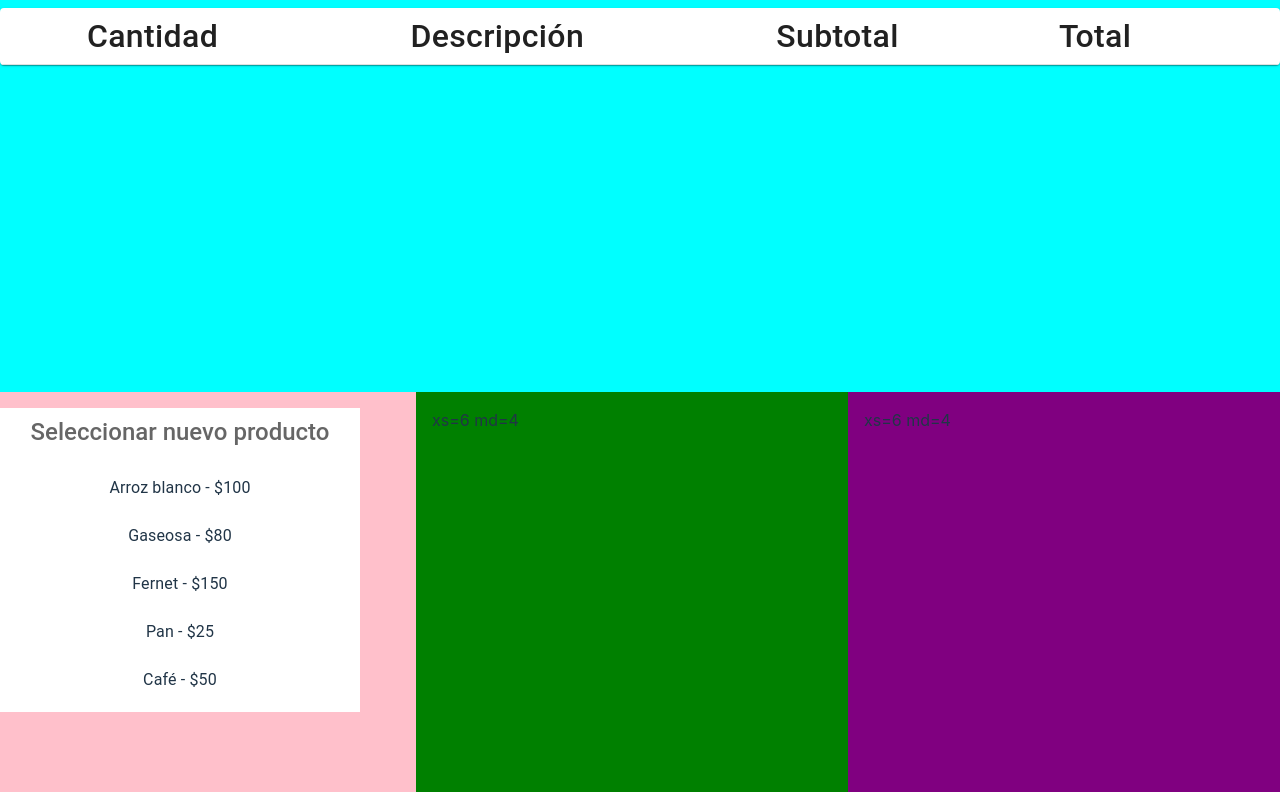
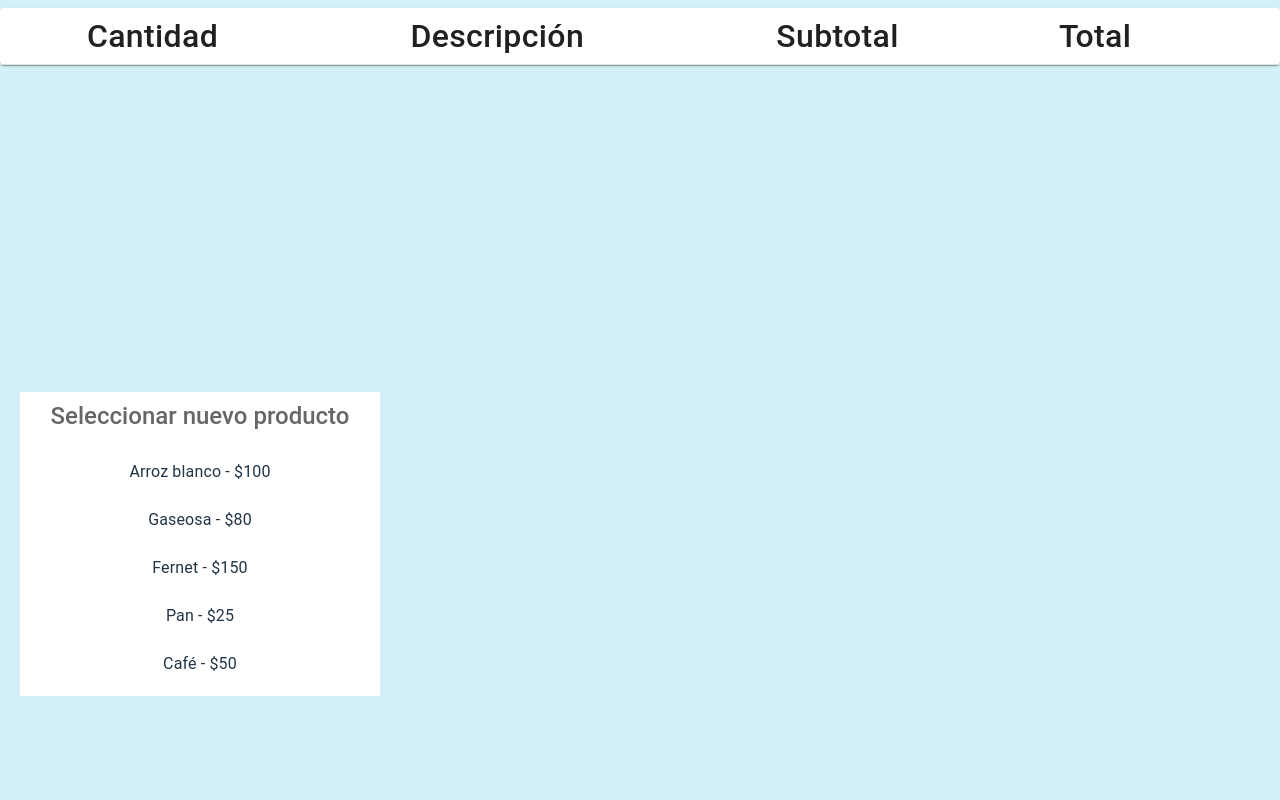
Before and after one commit to klartz/prueba-tecnica, a React (Vite) app in the folder prueba-tecnica/: page / in a window 1280 px wide. Built offline with nearby package versions, Linux system fonts and the light colour scheme.

Commit message:
feat: modify Home styling

```diff
--- a/prueba-tecnica/src/Home.css
+++ b/prueba-tecnica/src/Home.css
@@ -1,17 +1,3 @@
-.item-1 {
-    background-color: aqua;
+body {
+    background-color: #d4f0f7;
 }
-
-.item-2 {
-    background-color: pink;
-}
-.item-3 {
-    background-color: green;
-}
-.item-4 {
-    background-color: purple;
-}
-
-.purchase-summary {
-    font-size: large;
-}
--- a/prueba-tecnica/src/Home.jsx
+++ b/prueba-tecnica/src/Home.jsx
@@ -1,32 +1,35 @@
-import { default as Grid, default as Item } from '@mui/material/Grid';
+import {default as Grid} from '@mui/material/Grid';
 // eslint-disable-next-line no-unused-vars
 import * as React from 'react';
 import Cart from './components/Cart/Cart';
 import ProductList from './components/ProductList/ProductList';
 import './Home.css';
 
+const bottomGridItemProps = {
+	xs: 6,
+	md: 4,
+	height: '50vh',
+	align: 'center',
+};
+
 const Home = () => {
 	return (
 		<Grid container spacing={2} columns={12}>
 			<Grid
-				className='item-1'
 				item
 				xs={6}
 				lg={12}
 				width={'100vw'}
 				height={'50vh'}
+				align={'center'}
 			>
 				<Cart />
 			</Grid>
-			<Grid className='item-2' item xs={6} md={4} height={'50vh'}>
+			<Grid {...bottomGridItemProps}>
 				<ProductList />
 			</Grid>
-			<Grid className='item-3' item xs={6} md={4} height={'50vh'}>
-				<Item>xs=6 md=4</Item>
-			</Grid>
-			<Grid className='item-4' item xs={6} md={4} height={'50vh'}>
-				<Item>xs=6 md=4</Item>
-			</Grid>
+			<Grid {...bottomGridItemProps}></Grid>
+			<Grid {...bottomGridItemProps}></Grid>
 		</Grid>
 	);
 };
```
